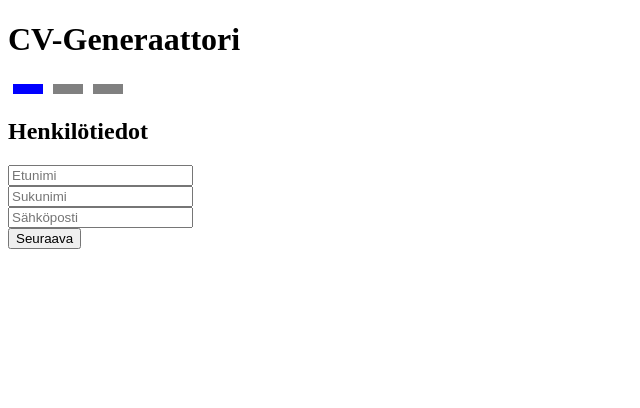
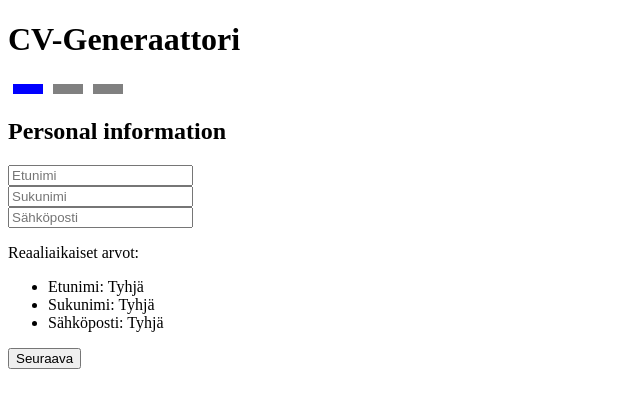
Before and after one commit to JereKoi/CV-cover-letter-generator, a Next.js app: page / in a window 1280 px wide. Shown: the top 408 px of the page, without its empty margins (0-640 px from the left). Built offline with nearby package versions, Linux system fonts and the light colour scheme.

Commit message:
Working on some initial form data sending for backend.

```diff
--- a/components/forms/FormStep1.tsx
+++ b/components/forms/FormStep1.tsx
@@ -1,14 +1,17 @@
-import { useFormContext } from "react-hook-form";
+import { useFormContext, useWatch } from "react-hook-form";
 
 const FormStep1 = ({ nextStep }: { nextStep: () => void }) => {
   const {
     register,
     formState: { errors },
+    control,
   } = useFormContext();
+
+  const watchedValues = useWatch({ control });
 
   return (
     <div>
-      <h2>Henkilötiedot</h2>
+      <h2>Personal information</h2>
       <div>
         <input
           {...register("firstName", { required: "Etunimi on pakollinen" })}
@@ -35,6 +38,14 @@ const FormStep1 = ({ nextStep }: { nextStep: () => void }) => {
           placeholder="Sähköposti"
         />
         {errors.email && <p>{String(errors.email.message)}</p>}
+        </div>
+      <div>
+        <p>Reaaliaikaiset arvot:</p>
+        <ul>
+          <li>Etunimi: {watchedValues.firstName || "Tyhjä"}</li>
+          <li>Sukunimi: {watchedValues.lastName || "Tyhjä"}</li>
+          <li>Sähköposti: {watchedValues.email || "Tyhjä"}</li>
+        </ul>
       </div>
       <button type="submit">Seuraava</button>
     </div>
--- a/components/forms/MultiStepForm.tsx
+++ b/components/forms/MultiStepForm.tsx
@@ -30,19 +30,32 @@ const MultiStepForm = () => {
   const prevStep = () => setCurrentStep((prev) => Math.max(prev - 1, 0));
 
   const onSubmit = async (data: any) => {
-    if (currentStep === steps.length - 1) {
-      try {
-        const response = await axios.post("https://example.com/api/form", data); // Placeholder endpoint
-        console.log("Form submitted successfully:", response.data);
-        alert("Form submitted successfully!");
-        } catch (error) {
-        console.error("Submission failed:", error);
-        alert("Submission failed. Please check your connection or try again later.");
+    try {
+      const response = await axios.post("/api/form", data);
+      console.log("Form submitted successfully:", response.data);
+      alert("Form submitted successfully!");
+    } catch (error: unknown) {
+      if (axios.isAxiosError(error)) {
+        if (error.response?.status === 400 && error.response.data.errors) {
+          // Backend error handling
+          const backendErrors = error.response.data.errors;
+          // Setting error messages for each field
+          Object.keys(backendErrors).forEach((field) => {
+            methods.setError(field as "firstName" | "lastName" | "email" | "jobTitle" | "companyName" | "schoolName" | "degree", {
+              message: backendErrors[field][0],
+            });
+          });
+        } else {
+          console.error("Submission failed:", error.message);
+          alert("Submission failed. Please check your connection or try again later.");
         }
-    } else {
-      nextStep();
+      } else {
+        console.error("Unexpected error:", error);
+        alert("An unexpected error occurred. Please try again later.");
+      }
     }
   };
+
 
   return (
     <FormProvider {...methods}>
--- /dev/null
+++ b/pages/api/form.ts
@@ -0,0 +1,40 @@
+import type { NextApiRequest, NextApiResponse } from "next";
+
+interface FormData {
+  firstName: string;
+  lastName: string;
+  email: string;
+  jobTitle: string;
+  companyName: string;
+  schoolName: string;
+  degree: string;
+}
+
+export default async function handler(req: NextApiRequest, res: NextApiResponse) {
+  if (req.method === "POST") {
+    const { firstName, lastName, email, jobTitle, companyName, schoolName, degree }: FormData = req.body;
+
+    // Validation
+    const errors: Record<string, string[]> = {};
+
+    if (!firstName) errors.firstName = ["First name is required"];
+    if (!email || !/\S+@\S+\.\S+/.test(email)) errors.email = ["A valid email is required"];
+
+    if (Object.keys(errors).length > 0) {
+      return res.status(400).json({ errors });
+    }
+
+    try {
+      // Here can perform for example database saving
+      // const result = await someDatabaseOperation(formData);
+
+      return res.status(200).json({ message: "Form submitted successfully" });
+    } catch (err) {
+      return res.status(500).json({ error: "Something went wrong. Please try again later." });
+    }
+  } else {
+    // Other HTTP not allowed
+    res.setHeader("Allow", ["POST"]);
+    res.status(405).end(`Method ${req.method} Not Allowed`);
+  }
+}
```
